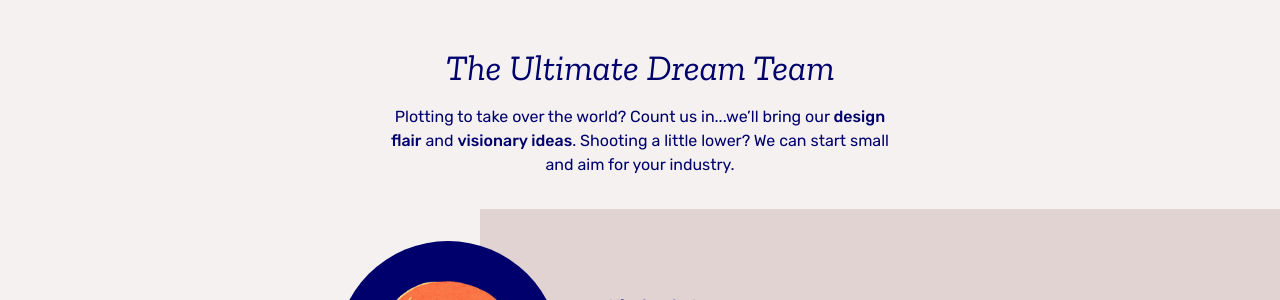
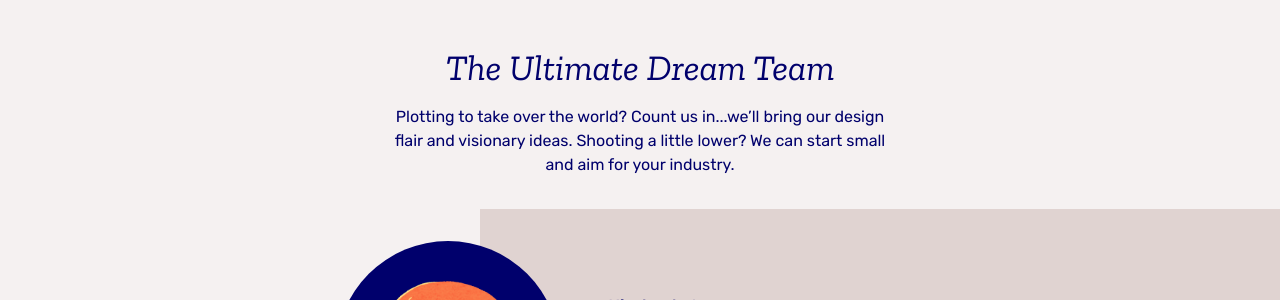
Before and after one commit to bewildercreative/bewildercreative.github.io, a Jekyll site: the page built from index.md, in a window 1280 px wide and 900 px high, scrolled down 1481 px. Shown: the part 153-453 px from the top of the window. Built offline with Jekyll 4.4.1, drawn with Linux system fonts in a browser that asks for light colours; some of the changed text lies outside the part shown.

Commit message:
removed bold

```diff
--- a/_includes/contact.html
+++ b/_includes/contact.html
@@ -3,7 +3,7 @@
     <div class="half-page">
       <header>
         <h1>Ready to be dazzled?</h1>
-        <p>Let's make <b>magic</b> together. <br /> Shoot us a message, and we’ll get in touch.</p>
+        <p>Let's make magic together. <br /> Shoot us a message, and we’ll get in touch.</p>
       </header>
 
       <div class="contact-buttons">
--- a/_layouts/home.html
+++ b/_layouts/home.html
@@ -38,7 +38,7 @@ layout: default
   <section id="team">
     <header>
       <h1>The Ultimate Dream Team</h1>
-      <p>Plotting to take over the world? Count us in...we’ll bring our <b>design flair</b> and <b>visionary ideas</b>. Shooting a little lower? We can start small and aim for your industry.</p>
+      <p>Plotting to take over the world? Count us in...we’ll bring our design flair and visionary ideas. Shooting a little lower? We can start small and aim for your industry.</p>
     </header>
 
     <div class="content">
```
